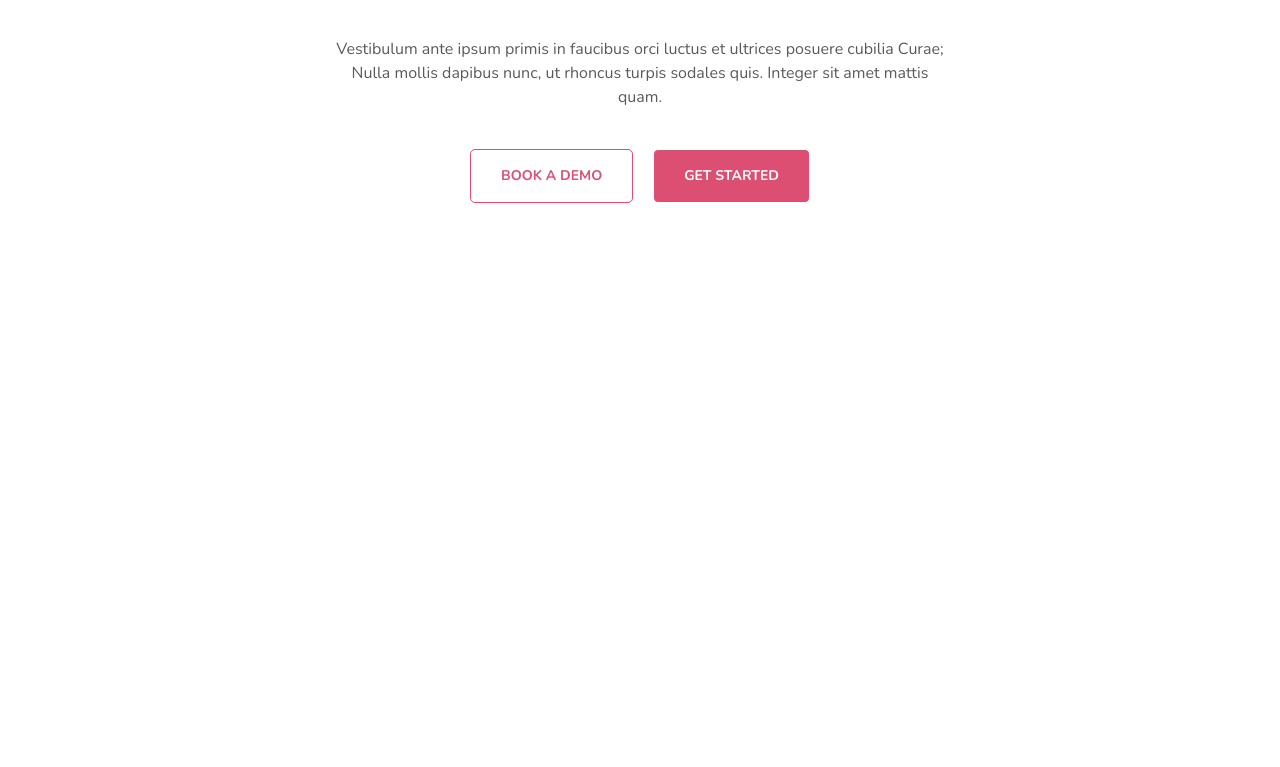
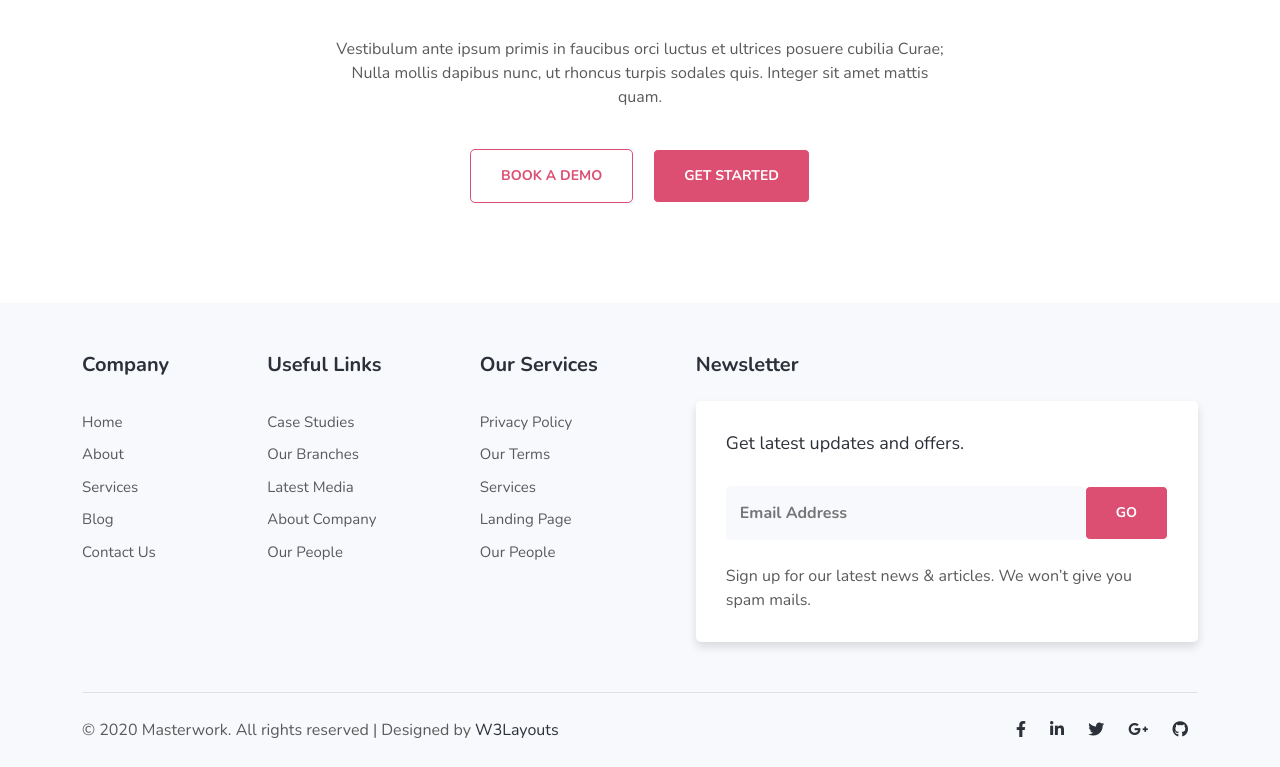
Before and after one commit to Hiuhiphop/masterwork, a plain HTML site: page index.html in a window 1280 px wide. Shown: the part 6276-7043 px from the top of the page. Before the commit the page ends 6579 px from the top, so only its background shows below. Drawn offline with nearby package versions, Linux system fonts and the light colour scheme.

Commit message:
complete-home-page

```diff
--- a/assets/css/home.css
+++ b/assets/css/home.css
@@ -889,3 +889,75 @@ body {
 .ready .items button {
   margin: 0 10px;
 }
+
+/* footer */
+.footer {
+  margin-top: 100px;
+  padding-top: 50px;
+  background-color: #f7f9fc;
+}
+.footer .items {
+  padding-bottom: 50px;
+  border-bottom: 1px solid rgba(0, 0, 0, 0.1);
+}
+.footer .footer-items:last-child {
+  width: 45%;
+}
+.footer .footer-items h3 {
+  color: #2c3038;
+}
+.footer .footer-items a {
+  color: #5a5a5a;
+  margin-top: 10px;
+  font-weight: 300;
+  font-size: 15px;
+}
+.footer .footer-items a:hover {
+  color: #dc4f72;
+}
+.footer .footer-items .footer-form {
+  background-color: #fff;
+  box-shadow: 0 5px 10px rgba(0, 0, 0, 0.125);
+  padding: 30px;
+  border-radius: 5px;
+  -webkit-border-radius: 5px;
+  -moz-border-radius: 5px;
+  -ms-border-radius: 5px;
+  -o-border-radius: 5px;
+}
+.footer .footer-items .footer-form p {
+  font-size: 18px;
+  line-height: 25px;
+  color: #2c3038;
+  margin-bottom: 30px;
+  font-weight: 500
+}
+.footer .footer-items .footer-form input {
+  width: 82%;
+  border: none;
+  background-color: #f7f9fc;
+  padding: 0 14px;
+  font-weight: 700;
+  border-radius: 5px;
+  -webkit-border-radius: 5px;
+  -moz-border-radius: 5px;
+  -ms-border-radius: 5px;
+  -o-border-radius: 5px;
+}
+.footer .copyright {
+  height: 74px;
+}
+.footer .copyright .content a {
+  color: #2c3038;
+}
+
+.footer .copyright .icon i {
+  margin: 0 10px;
+  font-size: 16px;
+  cursor: pointer;
+  color: #2c3038;
+}
+.footer .copyright .content a:hover,
+.footer .copyright .icon i:hover {
+  color: #dc4f72;
+}
--- a/index.html
+++ b/index.html
@@ -37,6 +37,7 @@
     <link rel="stylesheet" href="./assets/css/owl.theme.default.min.css" />
 
     <link rel="stylesheet" href="./assets/css/home.css" />
+    <link rel="icon" href="./assets/img/handshake-solid.svg" />
     <title>Masterwork</title>
   </head>
   <body>
@@ -698,6 +699,79 @@
       </div>
     </section>
     <!-- footer -->
+    <footer class="footer">
+      <div class="container">
+        <div class="items d-flex justify-content-between">
+          <div class="footer-items">
+            <h3 class="fw-bold fs-5 mb-4">Company</h3>
+            <div class="footer-list d-flex flex-column">
+              <a href="">Home</a>
+              <a href="">About</a>
+              <a href="">Services</a>
+              <a href="">Blog</a>
+              <a href="">Contact Us</a>
+            </div>
+          </div>
+
+          <div class="footer-items">
+            <h3 class="fw-bold fs-5 mb-4">Useful Links</h3>
+            <div class="footer-list d-flex flex-column">
+              <a href="">Case Studies</a>
+              <a href="">Our Branches</a>
+              <a href="">Latest Media</a>
+              <a href="">About Company</a>
+              <a href="">Our People</a>
+            </div>
+          </div>
+
+          <div class="footer-items">
+            <h3 class="fw-bold fs-5 mb-4">Our Services</h3>
+            <div class="footer-list d-flex flex-column">
+              <a href="">Privacy Policy</a>
+              <a href="">Our Terms</a>
+              <a href="">Services</a>
+              <a href="">Landing Page</a>
+              <a href="">Our People</a>
+            </div>
+          </div>
+
+          <div class="footer-items">
+            <h3 class="fw-bold fs-5 mb-4">Newsletter</h3>
+            <div class="footer-form">
+              <p>Get latest updates and offers.</p>
+              <form action="#" class="d-flex justify-content-between mb-4">
+                <input
+                  type="email"
+                  name="email"
+                  placeholder="Email Address"
+                  required
+                />
+                <button type="submit" class="button2">GO</button>
+              </form>
+              <span
+                >Sign up for our latest news & articles. We won’t give you spam
+                mails.
+              </span>
+            </div>
+          </div>
+        </div>
+        <div
+          class="copyright d-flex justify-content-between align-items-center"
+        >
+          <div class="content">
+            © 2020 Masterwork. All rights reserved | Designed by
+            <a href="#">W3Layouts</a>
+          </div>
+          <div class="icon">
+            <i class="fa-brands fa-facebook-f"></i>
+            <i class="fa-brands fa-linkedin-in"></i>
+            <i class="fa-brands fa-twitter"></i>
+            <i class="fa-brands fa-google-plus-g"></i>
+            <i class="fa-brands fa-github"></i>
+          </div>
+        </div>
+      </div>
+    </footer>
     <!-- back to top -->
     <a href="#" class="bck"></a>
     <!-- scrip -->
```
Also changed, not shown: assets/img/handshake-solid.svg (added).
